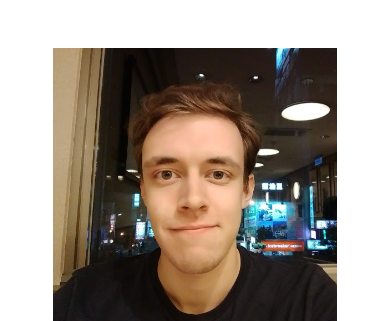
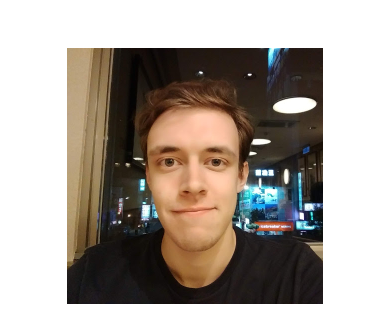
Before and after one commit to Nickerchen/Nickerchen.github.io, a plain HTML site: page index.html in a window 390 px wide. Shown: the top 321 px of the page. Drawn offline with nearby package versions, Linux system fonts and the light colour scheme.

Commit message:
Reduced mobile portrait size

```diff
--- a/static/style.css
+++ b/static/style.css
@@ -1,5 +1,5 @@
 img {
-    max-width: 284px;
+    max-width: 256px;
     margin: auto;
     display: block;
 }
```
